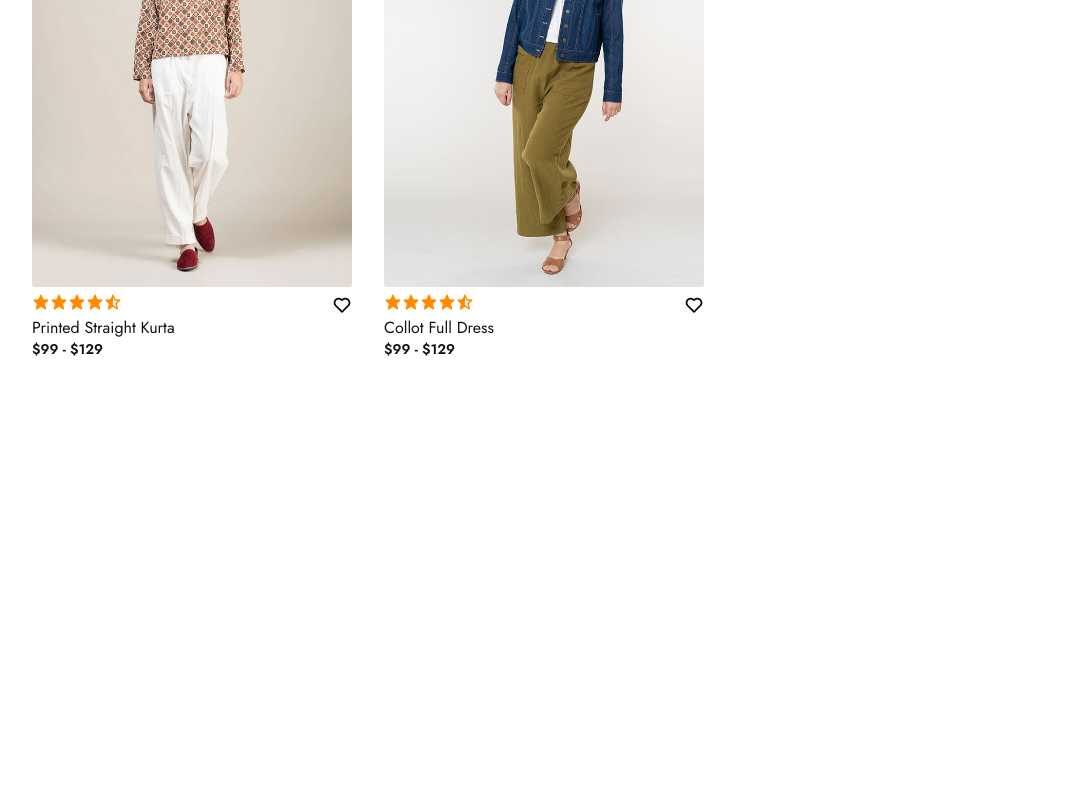
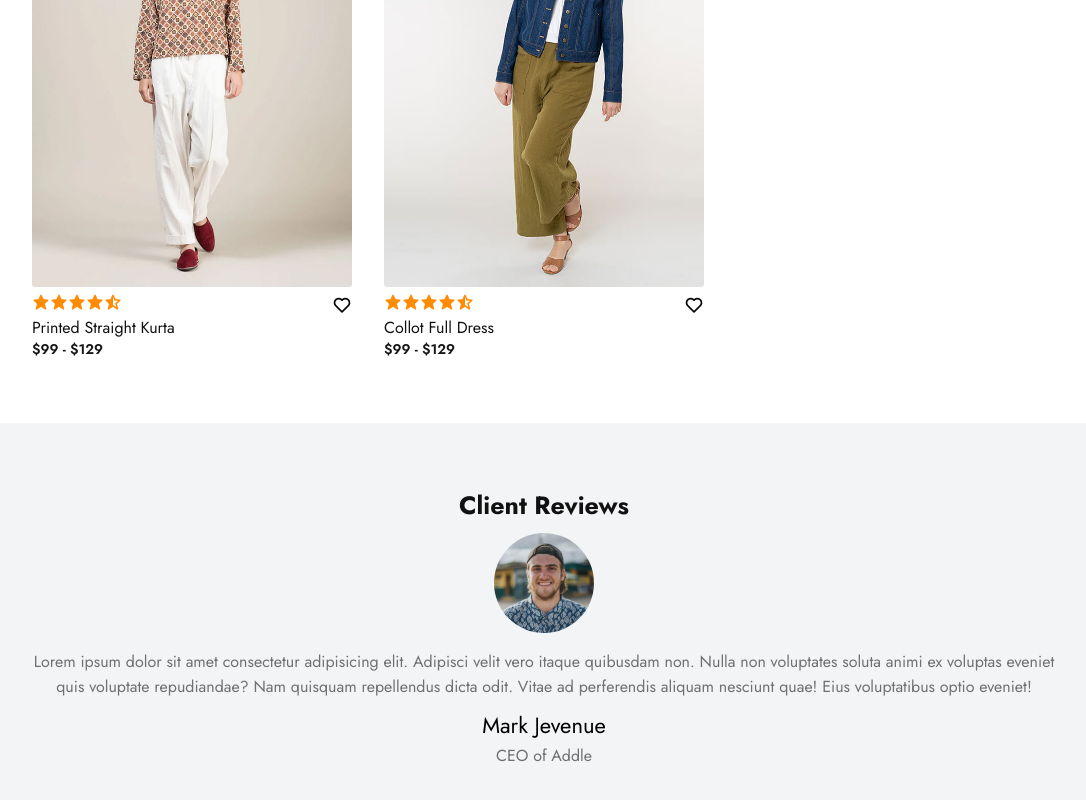
Before and after one commit to Jhonatan-Silva-Oliveira/pjt-ecommerce-kumo, a React (Vite) app: page / in a window 1280 px wide. Shown: the part 2089-2889 px from the top of the page, without its empty margins (96-1182 px from the left). Before the commit the page ends 2512 px from the top, so only its background shows below. Built offline with nearby package versions, Linux system fonts and the light colour scheme.

Commit message:
Adicionado secao client

```diff
--- /dev/null
+++ b/src/componentes/Conteudo/SecaoClient/index.jsx
@@ -0,0 +1,16 @@
+import './style.css'
+
+export default function SecaoClient() {
+  return (
+    <section className="client-reviews">
+      <div className="reviews">
+        <h3>Client Reviews</h3>
+        <img src="assets/team-1.jpg" alt="team-1" />
+        <p>Lorem ipsum dolor sit amet consectetur adipisicing elit. Adipisci velit vero itaque quibusdam non. Nulla non voluptates soluta animi ex voluptas eveniet quis voluptate repudiandae? Nam quisquam repellendus dicta odit. Vitae ad perferendis aliquam nesciunt quae! Eius voluptatibus optio eveniet!</p>
+
+        <h2>Mark Jevenue</h2>
+        <p>CEO of Addle</p>
+      </div>
+    </section>
+  )
+}
--- /dev/null
+++ b/src/componentes/Conteudo/SecaoClient/style.css
@@ -0,0 +1,37 @@
+.client-reviews {
+  background-color: #F3F4F6;
+}
+
+.reviews {
+  text-align: center;
+}
+
+.reviews h3 {
+  color: #111;
+  font-size: 25px;
+  text-transform: capitalize;
+  text-align: center;
+  font-weight: 700;
+}
+
+.reviews img {
+  width: 100px;
+  height: auto;
+  border-radius: 50px;
+  margin: 10px 0;
+}
+
+.reviews p {
+  color: #707070;
+  font-size: 16px;
+  font-weight: 400;
+  line-height: 25px;
+  margin-bottom: 10px;
+}
+.reviews h2 {
+  font-size: 22px;
+  color: #000;
+  font-weight: 400;
+  text-transform: capitalize;
+  margin-bottom: 2px;
+}
--- a/src/componentes/Conteudo/index.jsx
+++ b/src/componentes/Conteudo/index.jsx
@@ -1,11 +1,13 @@
 import SecaoBanner from './SecaoBanner';
 import SecaoTrending from './SecaoTrending';
+import SecaoClient from './SecaoClient';
 
 export default function Conteudo() {
   return (
     <main>
       <SecaoBanner />
       <SecaoTrending />
+      <SecaoClient />
     </main>
   )
 }
--- a/src/componentes/Topo/index.jsx
+++ b/src/componentes/Topo/index.jsx
@@ -6,7 +6,8 @@ export default function Topo() {
 
     window.addEventListener ('scroll', function(){
       header.classList.toggle ('sticky', this.window.scrollY > 0);
-    })
+    }
+  )
 
   return (
     <header>
```
